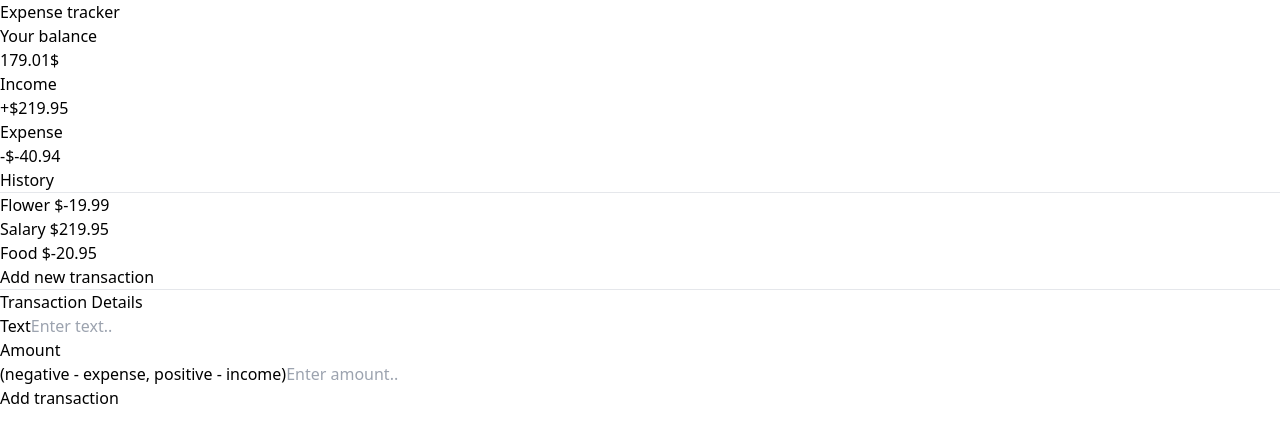
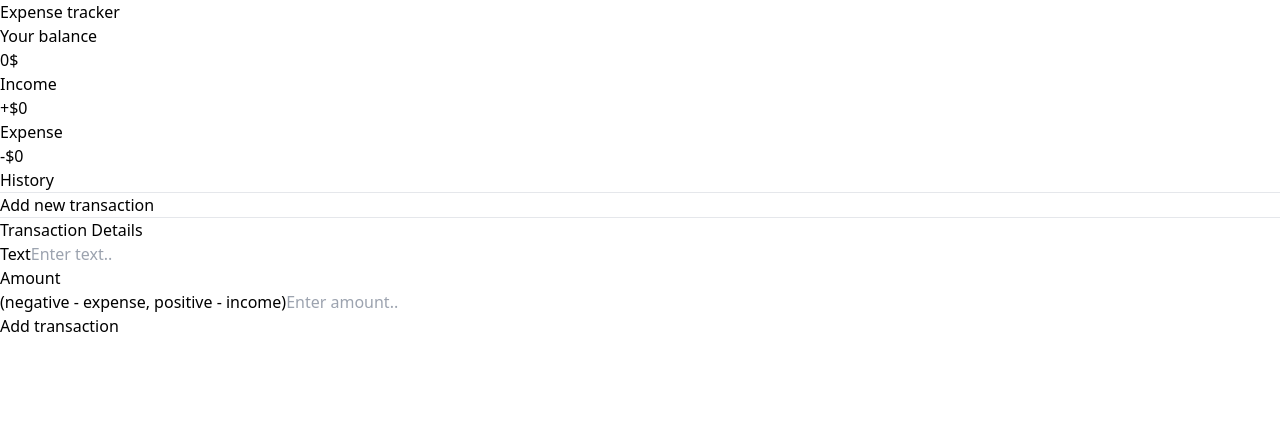
Before and after one commit to camilla-westin/ExpenseTrackerVue, a Vue app: page / in a window 1280 px wide. Shown: the top 442 px of the page. Built offline with nearby package versions, Linux system fonts and the light colour scheme.

Commit message:
Save changes to local storage

```diff
--- a/src/App.vue
+++ b/src/App.vue
@@ -1,5 +1,5 @@
 <script setup>
-import { ref, computed } from "vue";
+import { ref, computed, onMounted } from "vue";
 import Balance from "@/components/Balance.vue";
 import IncomeExpenses from "@/components/IncomeExpenses.vue";
 import TransactionsList from "@/components/TransactionList.vue";
@@ -8,11 +8,15 @@ import { useToast } from "vue-toastification";
 
 const toast = useToast();
 
-const transactions = ref([
-  { id: 1, text: "Flower", amount: -19.99 },
-  { id: 2, text: "Salary", amount: 219.95 },
-  { id: 2, text: "Food", amount: -20.95 },
-]);
+const transactions = ref([]);
+
+onMounted(() => {
+  const savedTransactions = JSON.parse(localStorage.getItem("transactions"));
+
+  if (savedTransactions) {
+    transactions.value = savedTransactions;
+  }
+});
 
 const total = computed(() => {
   return transactions.value.reduce((acc, transaction) => {
@@ -45,11 +49,27 @@ const handleTransactionSubmitted = (transactionData) => {
     amount: transactionData.amount,
   });
 
+  saveTransactionsToLocalStorage();
+
   toast.success("Transaction added");
 };
 
 const generateUniqueId = () => {
   return Math.floor(Math.random() * 100000);
+};
+
+const handleTransactionDeleted = (id) => {
+  transactions.value = transactions.value.filter(
+    (transaction) => transaction.id !== id
+  );
+
+  saveTransactionsToLocalStorage();
+
+  toast.success("Transaction deleted");
+};
+
+const saveTransactionsToLocalStorage = () => {
+  localStorage.setItem("transactions", JSON.stringify(transactions.value));
 };
 </script>
 
@@ -59,7 +79,10 @@ const generateUniqueId = () => {
       <h1 class="font-semibold text-m">Expense tracker</h1>
       <Balance :total="+total" />
       <IncomeExpenses :income="+income" :expense="+expense" />
-      <TransactionsList :transactions="transactions" />
+      <TransactionsList
+        :transactions="transactions"
+        @transactionDeleted="handleTransactionDeleted"
+      />
       <AddTransaction @transactionSubmitted="handleTransactionSubmitted" />
     </div>
   </main>
--- a/src/components/TransactionList.vue
+++ b/src/components/TransactionList.vue
@@ -1,10 +1,15 @@
 <script setup>
+const emit = defineEmits(["transactionDeleted"]);
 const props = defineProps({
   transactions: {
     type: Array,
     required: true,
   },
 });
+
+const deleteTransaction = (id) => {
+  emit("transactionDeleted", id);
+};
 </script>
 
 <template>
@@ -20,6 +25,10 @@ const props = defineProps({
         :class="transaction.amount < 0 ? 'border-red-600' : 'border-green-600'"
       >
         {{ transaction.text }} <span>${{ transaction.amount }}</span>
+        <button
+          @click="deleteTransaction(transaction.id)"
+          class="bg-nice-purple h-3 w-3"
+        ></button>
       </li>
     </ul>
   </div>
```
